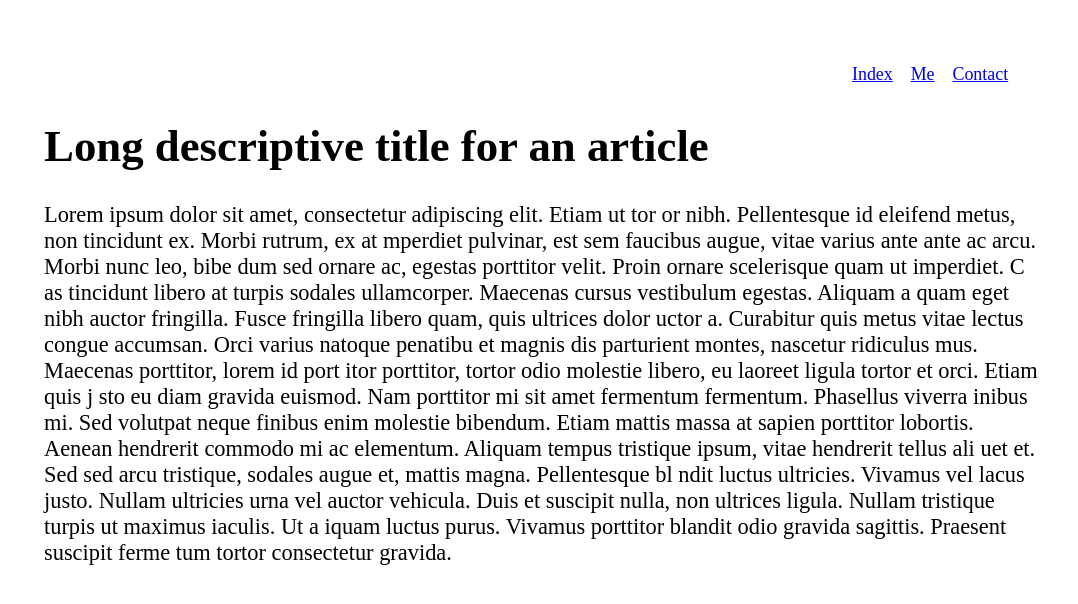
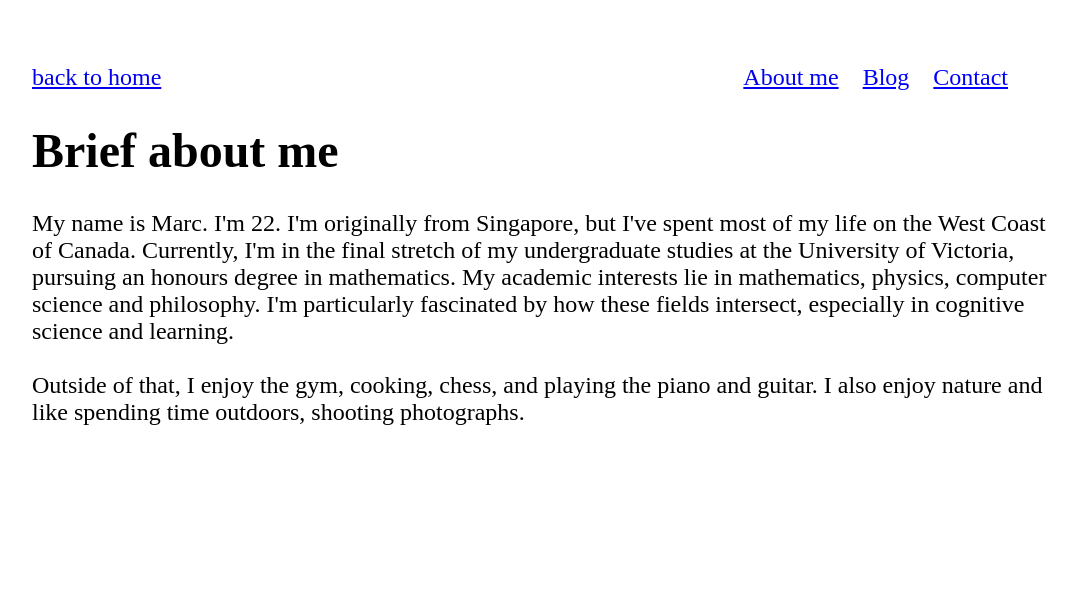
Before and after one commit to marc1/wlog.ca, a plain HTML site: page me.html in a window 1280 px wide. Shown: the whole page, without its empty margins (96-1174 px from the left). Drawn offline with Linux system fonts and the light colour scheme; a web font is replaced by a local one.

Commit message:
some progress on writing, css is still broken

```diff
--- a/me.html
+++ b/me.html
@@ -7,33 +7,34 @@
   </head>
   <body>
     <header>
+      <a href="index.html">back to home</a>
       <nav>
-	<a href="index.html">Index</a>
-	<a href="me.html">Me</a>
-	<a href="contact.html">Contact</a>
+	<a href="me.html">About me</a>
+	<a href="">Blog</a>
+	<a href="">Contact</a>
       </nav>
       <br>
-      <div id="title"><h1>Long descriptive title for an article</h1></div>
+      <div id="title"><h1>Brief about me</h1></div>
     </header>
     <p>
-      Lorem ipsum dolor sit amet, consectetur adipiscing elit. Etiam ut tor or nibh. Pellentesque id
-      eleifend metus, non tincidunt ex. Morbi rutrum, ex at mperdiet pulvinar, est sem faucibus
-      augue, vitae varius ante ante ac arcu. Morbi nunc leo, bibe dum sed ornare ac, egestas
-      porttitor velit. Proin ornare scelerisque quam ut imperdiet. C as tincidunt libero at turpis
-      sodales ullamcorper. Maecenas cursus vestibulum egestas. Aliquam a quam eget nibh auctor
-      fringilla. Fusce fringilla libero quam, quis ultrices dolor  uctor a. Curabitur quis metus
-      vitae lectus congue accumsan. Orci varius natoque penatibu et magnis dis parturient montes,
-      nascetur ridiculus mus. Maecenas porttitor, lorem id port itor porttitor, tortor odio molestie
-      libero, eu laoreet ligula tortor et orci. Etiam quis j sto eu diam gravida euismod. Nam
-      porttitor mi sit amet fermentum fermentum. Phasellus viverra  inibus mi. Sed volutpat neque
-      finibus enim molestie bibendum.
+      My name is Marc. I'm 22. I'm originally from Singapore, but I've spent most of my life on the
+      West Coast of Canada.
 
-      Etiam mattis massa at sapien porttitor lobortis. Aenean hendrerit commodo mi ac
-      elementum. Aliquam tempus tristique ipsum, vitae hendrerit tellus ali uet et. Sed sed arcu
-      tristique, sodales augue et, mattis magna. Pellentesque bl ndit luctus ultricies. Vivamus vel
-      lacus justo. Nullam ultricies urna vel auctor vehicula. Duis et suscipit nulla, non ultrices
-      ligula. Nullam tristique turpis ut maximus iaculis. Ut a iquam luctus purus. Vivamus porttitor
-      blandit odio gravida sagittis. Praesent suscipit ferme tum tortor consectetur gravida.
+      Currently, I'm in the final stretch of my undergraduate studies at the
+      University of Victoria, pursuing an honours degree in mathematics.
+
+      My academic interests lie in mathematics, physics, computer science and philosophy.
+
+
+      I'm particularly fascinated by how these fields intersect, especially in cognitive science and
+      learning.
+
+      <br><br>
+
+      Outside of that, I enjoy the gym, cooking, chess, and playing the piano and guitar.
+
+      I also
+      enjoy nature and like spending time outdoors, shooting photographs.
     </p>
   </body>
 </html>
--- a/style/global.css
+++ b/style/global.css
@@ -9,7 +9,7 @@ html {
     display: grid;
     grid-template-columns: 10vw auto 10vw;
 
-    font-size: 140%;
+    font-size: 150%;
 
     font-family: "Frank Ruhl Libre", serif;
 }
@@ -21,7 +21,7 @@ body {
     margin-left: auto;
     margin-right: auto;
 
-    max-width: 1000px;
+    max-width: 1200px;
     width: 100%;
 }
 
--- a/style/index.css
+++ b/style/index.css
@@ -1,6 +1,6 @@
 body {
     display: grid;
-    grid-template-columns: auto 30%;
+    grid-template-columns: auto 42%;
 }
 
 main {
--- a/style/page.css
+++ b/style/page.css
@@ -4,8 +4,6 @@ header {
 header nav {
     display: flex;
     gap: 1em;
-
-    font-size: 80%;
 
     margin-right: 2em;
     margin-bottom: 0;
```
Also changed, not shown: index.html (+8 -8 lines).
